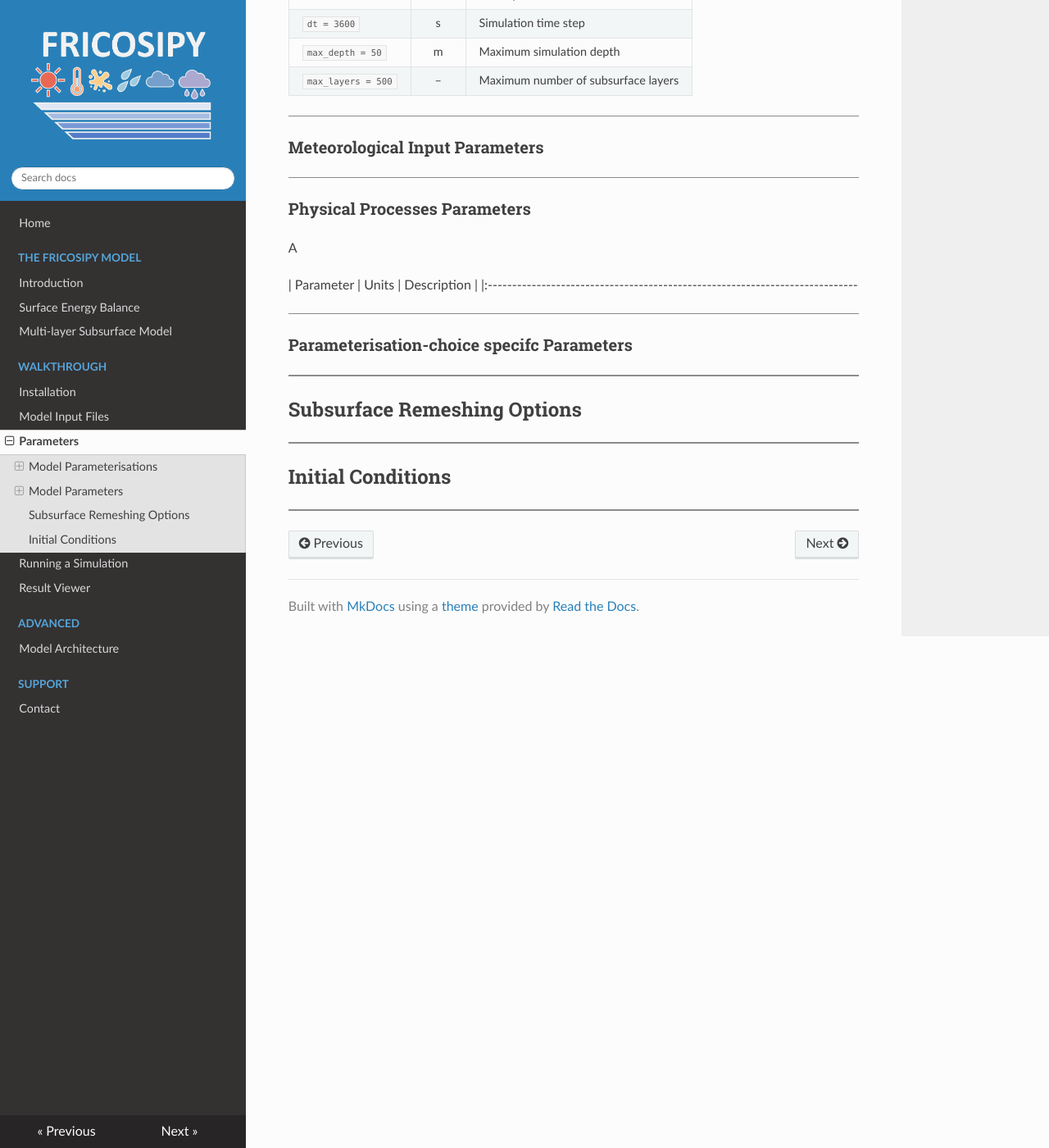
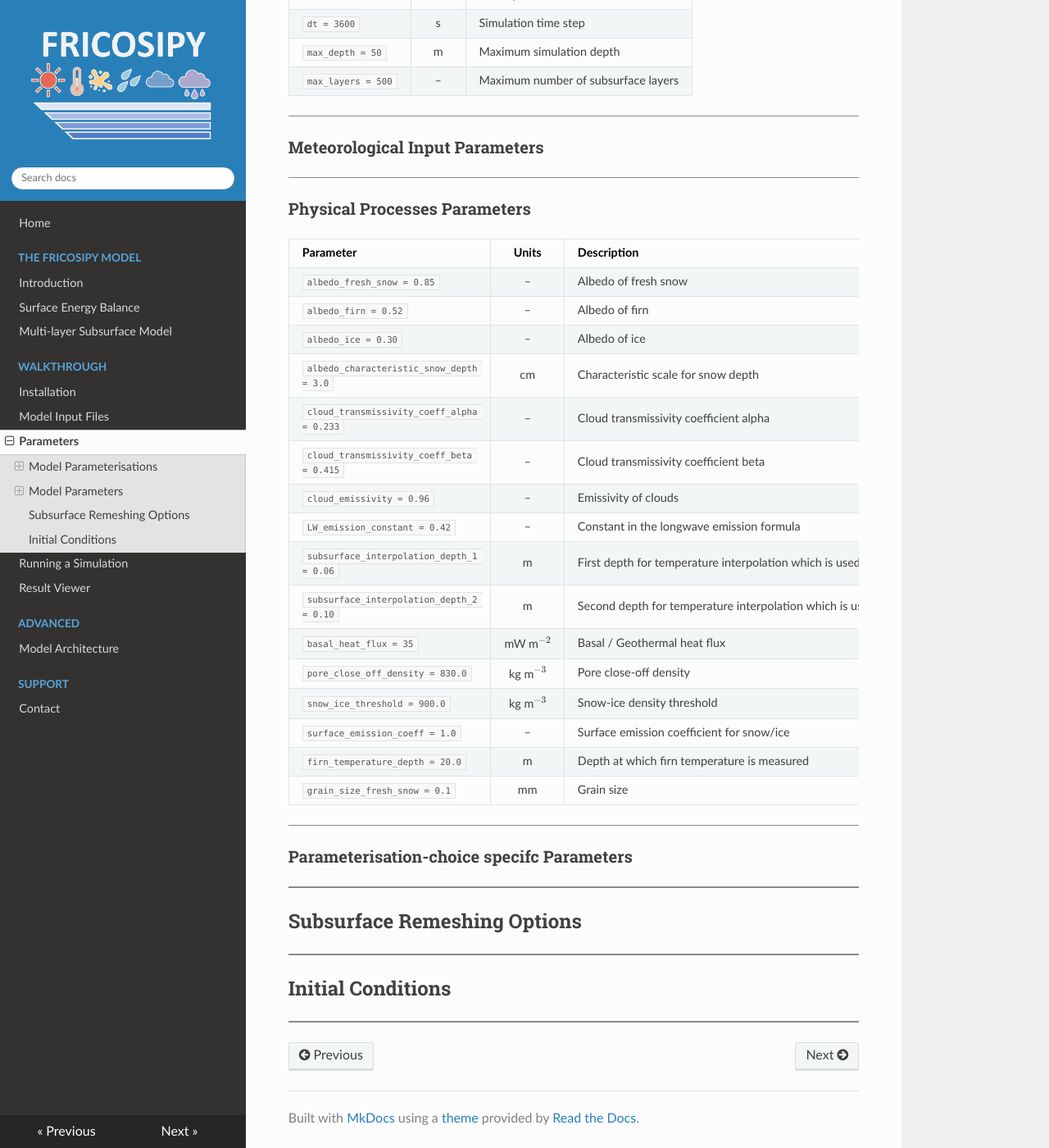
Before and after one commit to MarcusGastaldello/FRICOSIPY, an MkDocs documentation site: the page built from docs/parameters.md, in a window 1280 px wide and 1400 px high, scrolled down 1565 px. Shown: the whole window at 82% size. Built offline with MkDocs 1.6.1, drawn with Linux system fonts in a browser that asks for light colours.

Commit message:
Update parameters.md

```diff
--- a/docs/parameters.md
+++ b/docs/parameters.md
@@ -67,10 +67,6 @@ The *FRICOSIPY* model enables the user to customise the parameterisations used t
 
 ### Physical Processes Parameters
 
-A
-
-<div style="overflow-x: auto; white-space: nowrap;">
-
 | Parameter | Units | Description |
 |:--------------------------------------------------------------------------------------------------------------|:---:|---|
 | `albedo_fresh_snow = 0.85`                        | – | Albedo of fresh snow |
@@ -90,8 +86,6 @@ A
 | `firn_temperature_depth = 20.0`                   | m | Depth at which firn temperature is measured |
 | `grain_size_fresh_snow = 0.1`                     | mm | Grain size |
 
-</div>
-
 <hr style="height:1px; background-color:#8b8b8b; border:none;" />
 
 ### Parameterisation-choice specifc Parameters
```
